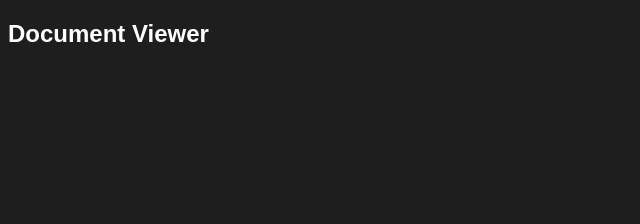
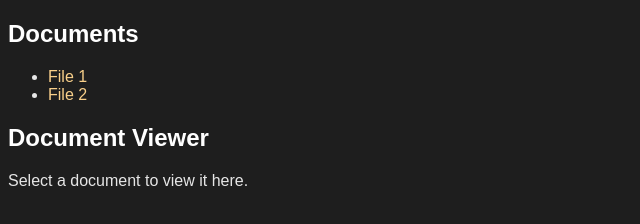
Before and after one commit to bravo945/Sonnyverse, a plain HTML site: page reader.html in a window 1280 px wide. Shown: the whole page, without its empty margins (0-640 px from the left). Drawn offline with Linux system fonts and the light colour scheme; no server answers.

Commit message:
Update reader.html

```diff
--- a/reader.html
+++ b/reader.html
@@ -4,14 +4,25 @@
     <meta charset="UTF-8">
     <meta name="viewport" content="width=device-width, initial-scale=1.0">
     <title>Document Viewer</title>
-    <link rel="stylesheet" href="./assets/styles.css">
+    <link rel="stylesheet" href="assets/styles.css">
 </head>
 <body>
-    <div id="reader">
-        <h2>Document Viewer</h2>
-        <div id="content"></div>
+    <div id="app">
+        <div id="sidebar">
+            <h2>Documents</h2>
+            <ul id="fileList">
+                <!-- Link each file here directly -->
+                <li><a href="vault/file1.html" target="_blank">File 1</a></li>
+                <li><a href="vault/file2.html" target="_blank">File 2</a></li>
+                <!-- Add more files as needed -->
+            </ul>
+        </div>
+        <div id="reader">
+            <h2>Document Viewer</h2>
+            <div id="content">
+                <p>Select a document to view it here.</p>
+            </div>
+        </div>
     </div>
-
-    <script src="./assets/scripts.js"></script>
 </body>
 </html>
```
